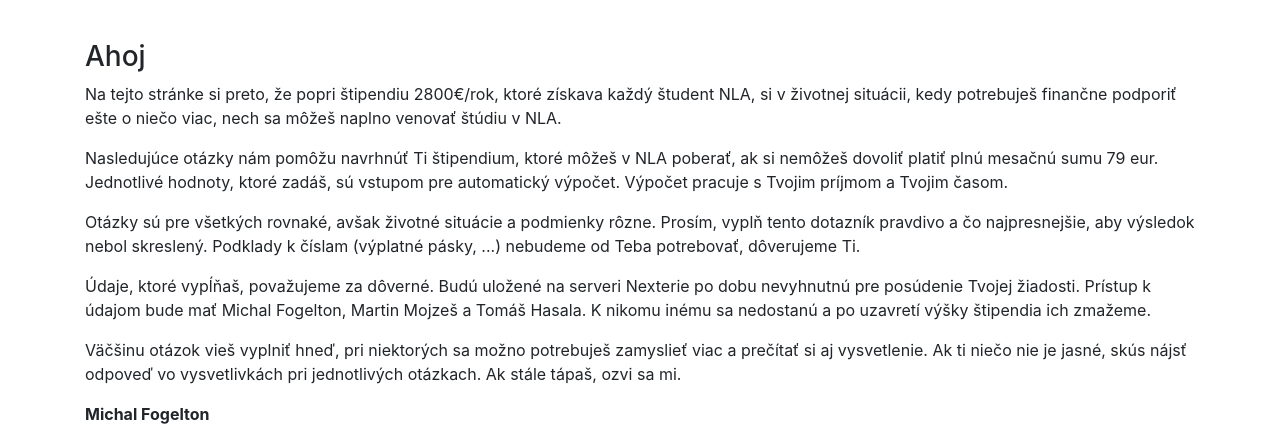
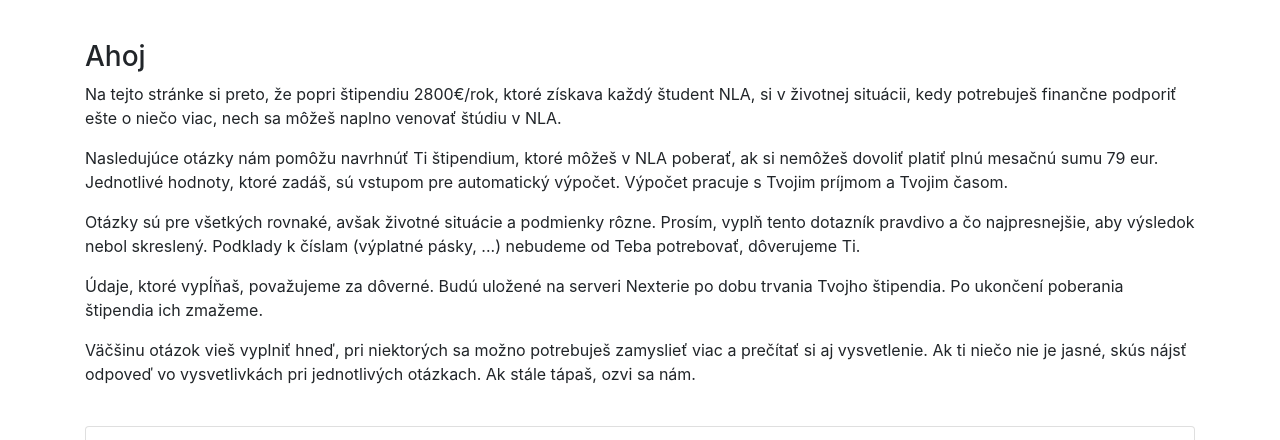
Before and after one commit to marekmansell/kalkulacka, a plain HTML site: page index.html in a window 1280 px wide. Shown: the top 440 px of the page. Drawn offline with nearby package versions, Linux system fonts and the light colour scheme; some packages are replaced by stand-ins of ours; a script that the page names is missing.

Commit message:
Updated intro

```diff
--- a/index.html
+++ b/index.html
@@ -225,14 +225,12 @@
       </p>
 
       <p>
-        Údaje, ktoré vypĺňaš, považujeme za dôverné. Budú uložené na serveri Nexterie po dobu nevyhnutnú pre posúdenie Tvojej žiadosti. Prístup k údajom bude mať Michal Fogelton, Martin Mojzeš a Tomáš Hasala. K nikomu inému sa nedostanú a po uzavretí výšky štipendia ich zmažeme.
+        Údaje, ktoré vypĺňaš, považujeme za dôverné. Budú uložené na serveri Nexterie po dobu trvania Tvojho štipendia. Po ukončení poberania štipendia ich zmažeme.
       </p>
 
       <p>
-        Väčšinu otázok vieš vyplniť hneď, pri niektorých sa možno potrebuješ zamyslieť viac a prečítať si aj vysvetlenie. Ak ti niečo nie je jasné, skús nájsť odpoveď vo vysvetlivkách pri jednotlivých otázkach. Ak stále tápaš, ozvi sa mi.
+        Väčšinu otázok vieš vyplniť hneď, pri niektorých sa možno potrebuješ zamyslieť viac a prečítať si aj vysvetlenie. Ak ti niečo nie je jasné, skús nájsť odpoveď vo vysvetlivkách pri jednotlivých otázkach. Ak stále tápaš, ozvi sa nám.
       </p>
-
-      <p><b>Michal Fogelton</b></p>
 
     </div>
 
```
